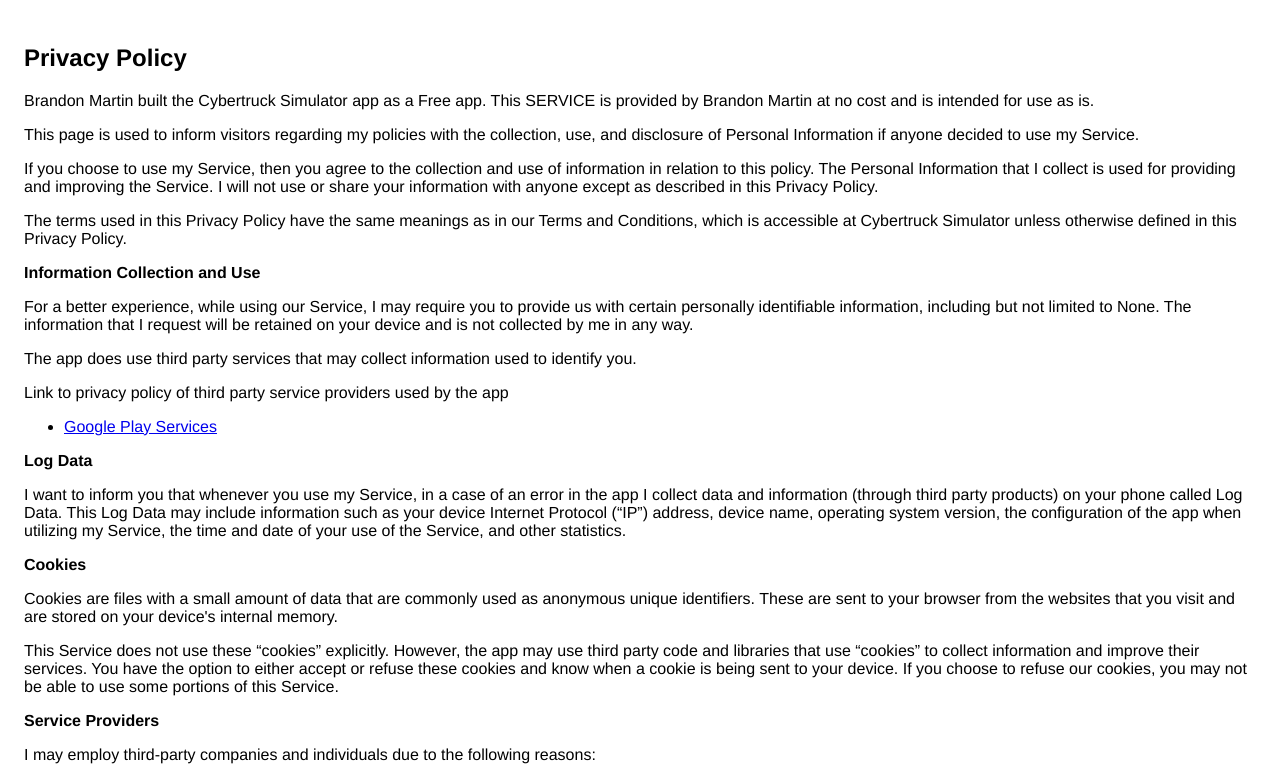
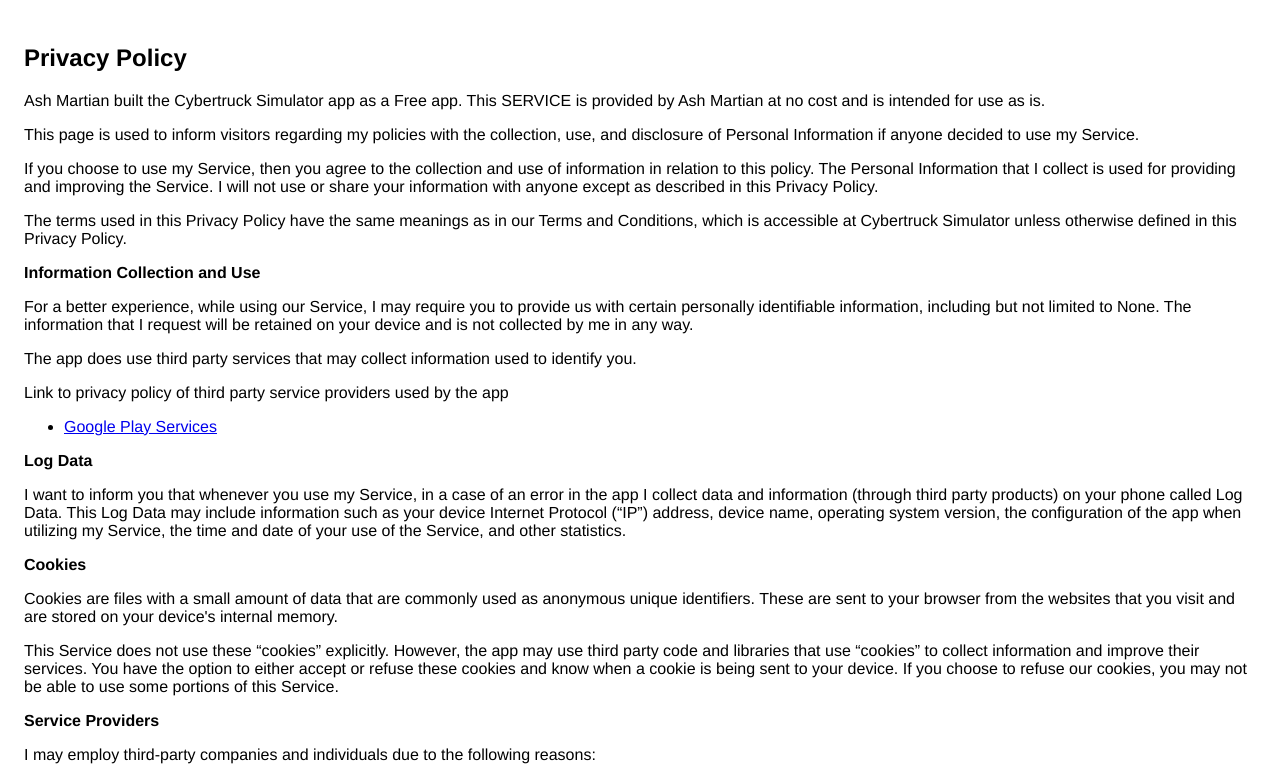
Before and after one commit to AshMartian/cybertruck, a plain HTML site: page privacy_policy.html in a window 1280 px wide. Shown: the top 777 px of the page. Drawn offline with Linux system fonts and the light colour scheme.

Commit message:
Update privacy_policy.html

```diff
--- a/privacy_policy.html
+++ b/privacy_policy.html
@@ -8,9 +8,9 @@
     </head>
     <body>
     <h2>Privacy Policy</h2> <p>
-                    Brandon Martin built the Cybertruck Simulator app as
+                    Ash Martian built the Cybertruck Simulator app as
                     a Free app. This SERVICE is provided by
-                    Brandon Martin at no cost and is intended for
+                    Ash Martian at no cost and is intended for
                     use as is.
                   </p> <p>
                     This page is used to inform visitors regarding
```
